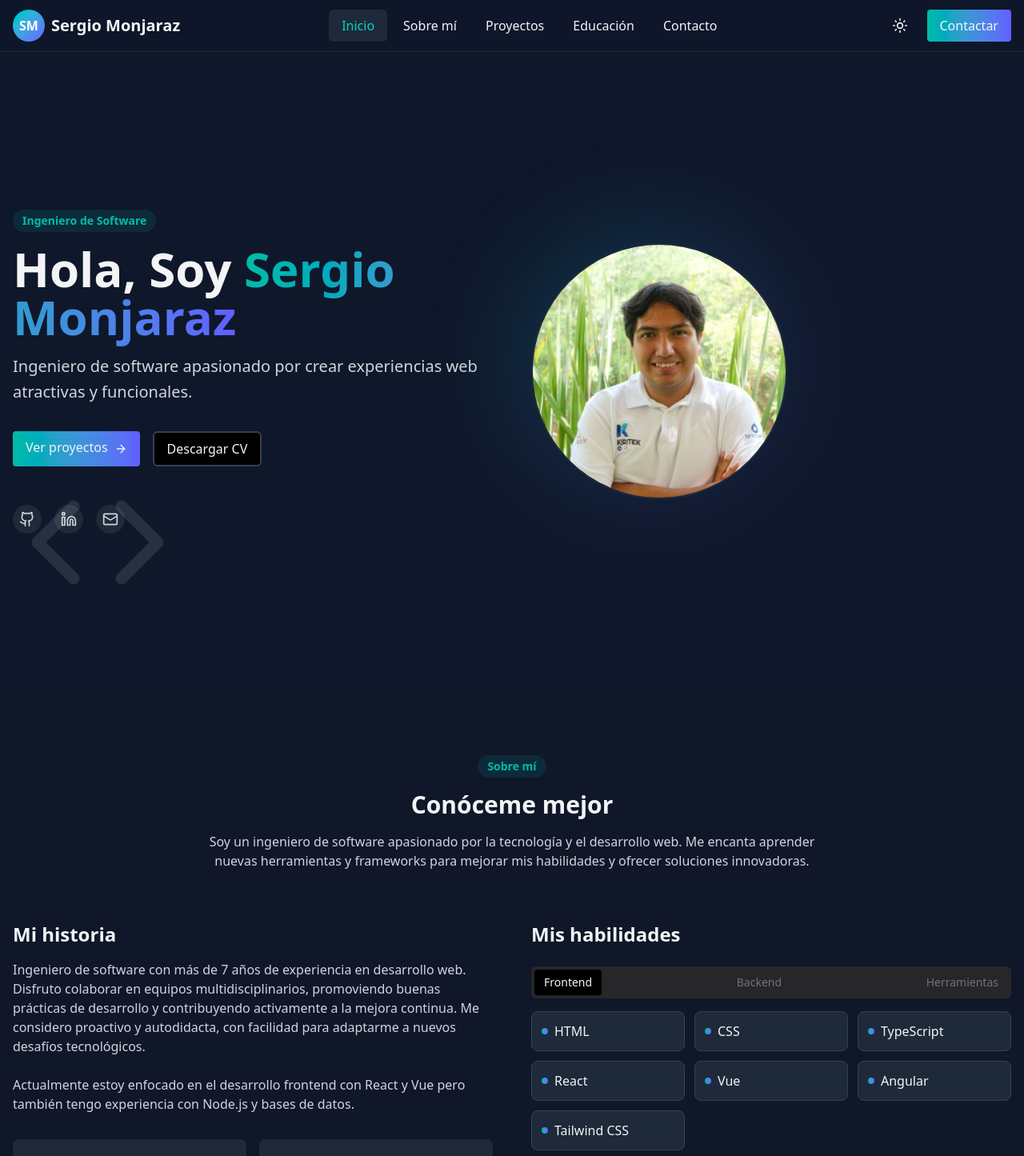
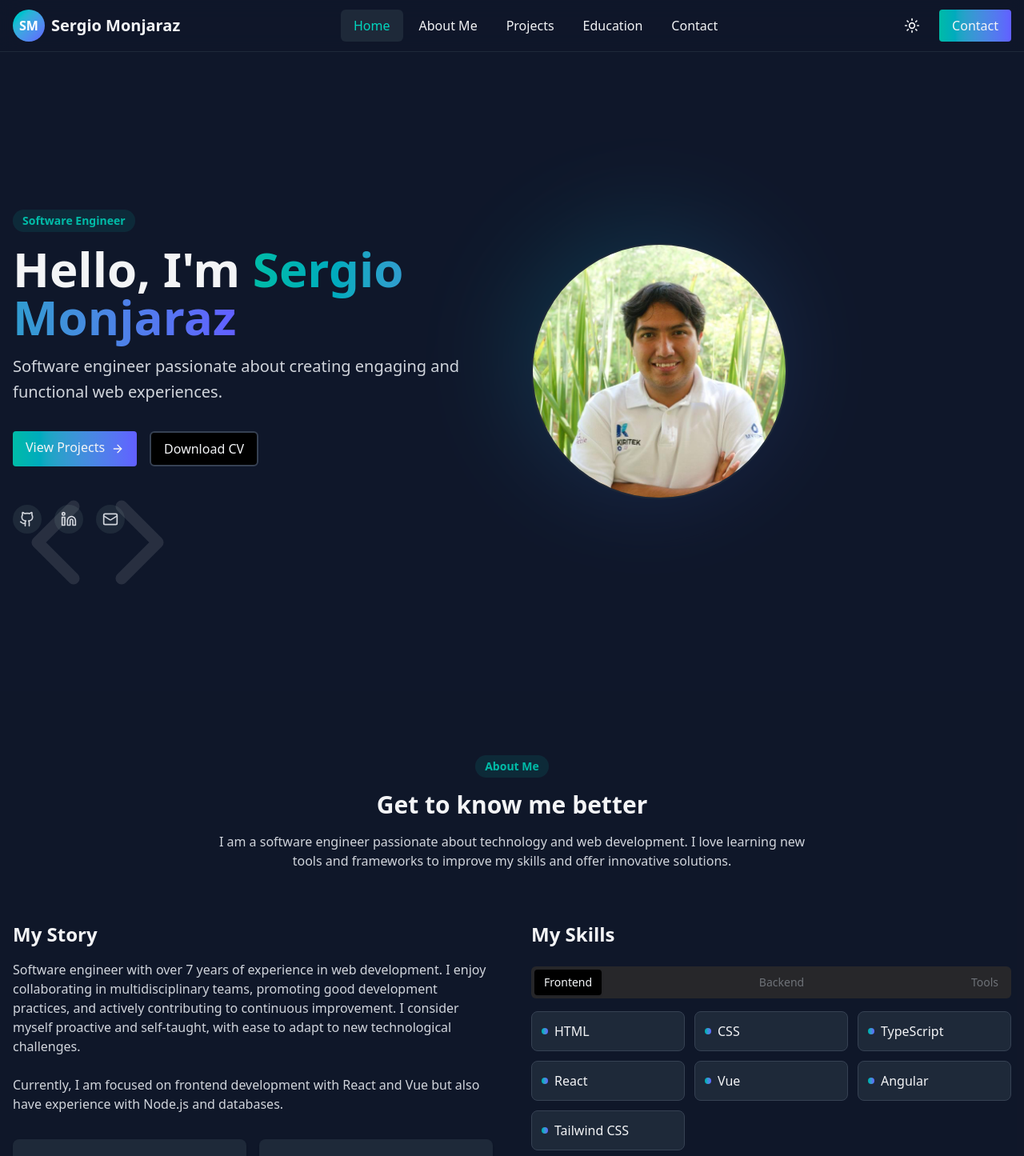
Before and after one commit to sergio-monjaraz-ramirez/sergio-monjaraz-ramirez.github.io, a React (Vite) app: page / in a window 1280 px wide. Shown: the top 1445 px of the page at 80% size. Built offline with nearby package versions, Linux system fonts and the light colour scheme.

Commit message:
Translate text to english

```diff
--- a/src/App.tsx
+++ b/src/App.tsx
@@ -20,11 +20,11 @@ import { Card, CardContent } from "./components/cards";
 
 function App() {
   const navItems = [
-    { id: "home", label: "Inicio", icon: <Code size={18} /> },
-    { id: "about", label: "Sobre mí", icon: <User size={18} /> },
-    { id: "projects", label: "Proyectos", icon: <Briefcase size={18} /> },
-    { id: "education", label: "Educación", icon: <GraduationCap size={18} /> },
-    { id: "contact", label: "Contacto", icon: <Mail size={18} /> },
+    { id: "home", label: "Home", icon: <Code size={18} /> },
+    { id: "about", label: "About Me", icon: <User size={18} /> },
+    { id: "projects", label: "Projects", icon: <Briefcase size={18} /> },
+    { id: "education", label: "Education", icon: <GraduationCap size={18} /> },
+    { id: "contact", label: "Contact", icon: <Mail size={18} /> },
   ];
 
   const skills = [
@@ -42,7 +42,7 @@ function App() {
     },
     { category: "Backend", items: ["Node.js", "Java", "Go", "MongoDB", "SQL"] },
     {
-      category: "Herramientas",
+      category: "Tools",
       items: ["Git", "GitHub", "VS Code", "Figma", "Atlassian"],
     },
   ];
@@ -142,32 +142,32 @@ function App() {
   const education = [
     {
       period: "2009 - 2015",
-      title: "Ingeniería en Sistemas Computacionales",
-      institution: "Tecnológico Nacional de México - Campus Morelia",
+      title: "Computer Systems Engineering",
+      institution: "National Technological Institute of Mexico - Morelia Campus",
       description:
-        "Estudios centrados en desarrollo, programación e ingeneria de software.",
+        "Studies focused on development, programming, and software engineering.",
     },
     {
-      period: "2015 -2017 ",
-      title: "Maestría en Tecnologia Avanzada",
+      period: "2015 - 2017",
+      title: "Master's in Advanced Technology",
       institution:
-        "Instituto Politécnico Nacional - Centro de Inovacion en Ciencia Aplicada y Tecnología Avanzadas",
+        "National Polytechnic Institute - Center for Innovation in Applied Science and Advanced Technology",
       description:
-        "Formación avanzada en tecnologías como vision por computadora, machine learning y procesamiento de imágenes.",
+        "Advanced training in technologies such as computer vision, machine learning, and image processing.",
     },
     {
-      period: "En curso",
-      title: "Certificación en Vue JS",
-      institution: "Plataforma Online",
+      period: "Ongoing",
+      title: "Vue JS Certification",
+      institution: "Online Platform",
       description:
-        "Certificación en desarrollo de aplicaciones web utilizando Vue.js, un framework progresivo para construir interfaces de usuario.",
+        "Certification in web application development using Vue.js, a progressive framework for building user interfaces.",
     },
   ];
 
   const [activeSection, setActiveSection] = useState("home");
   const [darkMode, setDarkMode] = useState(true);
 
-  // Cambiar tema claro/oscuro
+  // Change theme to light/dark
   useEffect(() => {
     if (darkMode) {
       document.documentElement.classList.add("dark");
@@ -176,7 +176,7 @@ function App() {
     }
   }, [darkMode]);
 
-  // Cambiar sección activa basado en scroll
+  // Change active section based on scroll
   useEffect(() => {
     const handleScroll = () => {
       const sections = document.querySelectorAll("section");
@@ -237,10 +237,10 @@ function App() {
               {darkMode ? <Sun size={20} /> : <Moon size={20} />}
             </Button>
             <Button
-              onClick={() => alert("Contactar")}
+              onClick={() => alert("Contact")}
               className="hidden md:flex bg-gradient-to-r from-teal-500 to-indigo-500 hover:from-teal-600 hover:to-indigo-600 text-white border-0"
             >
-              Contactar
+              Contact
             </Button>
           </div>
         </div>
@@ -253,31 +253,30 @@ function App() {
             <div className="grid md:grid-cols-2 gap-12 items-center">
               <div>
                 <Badge className="mb-4 bg-teal-500/10 !text-teal-500 dark:bg-teal-400/10 dark:text-teal-400 hover:bg-teal-500/20 dark:hover:bg-teal-400/20">
-                  Ingeniero de Software
+                  Software Engineer
                 </Badge>
                 <h1 className="text-4xl md:text-6xl font-bold mb-4">
-                  Hola, Soy{" "}
+                  Hello, I'm{" "}
                   <span className="bg-gradient-to-r from-teal-500 to-indigo-500 bg-clip-text text-transparent">
                     Sergio Monjaraz
                   </span>
                 </h1>
                 <p className="text-xl text-gray-600 dark:text-gray-300 mb-8 leading-relaxed">
-                  Ingeniero de software apasionado por crear experiencias web
-                  atractivas y funcionales.
+                  Software engineer passionate about creating engaging and functional web experiences.
                 </p>
                 <div className="flex flex-wrap gap-4">
                   <Button
                     onClick={() => alert("goToProjects")}
                     className="flex bg-gradient-to-r from-teal-500 to-indigo-500 hover:from-teal-600 hover:to-indigo-600 text-white border-0"
                   >
-                    Ver proyectos{" "}
+                    View Projects{" "}
                     <ArrowRight className="ml-2 flex self-center h-4 w-4" />
                   </Button>
                   <Button
                     onClick={() => alert("download")}
                     className="border-gray-300 dark:border-gray-700 border-2  dark:bg-black dark:hover:bg-gray-800 hover:bg-gray-300  rounded-md px-4 py-2 flex items-center"
                   >
-                    Descargar CV
+                    Download CV
                   </Button>
                 </div>
 
@@ -309,7 +308,7 @@ function App() {
                   <div className="w-64 h-64 md:w-80 md:h-80 rounded-full border-2 border-gray-200 dark:border-gray-800 overflow-hidden relative z-10">
                     <img
                       src="/images/foto.jpeg"
-                      alt="Tu foto"
+                      alt="Your photo"
                       className="w-full h-full object-cover"
                     />
                   </div>
@@ -323,32 +322,22 @@ function App() {
           <div className="container mx-auto px-4">
             <div className="max-w-3xl mx-auto text-center mb-16">
               <Badge className="mb-4 bg-teal-500/10 !text-teal-500 dark:bg-teal-400/10 dark:text-teal-400">
-                Sobre mí
+                About Me
               </Badge>
-              <h2 className="text-3xl font-bold mb-4">Conóceme mejor</h2>
+              <h2 className="text-3xl font-bold mb-4">Get to know me better</h2>
               <p className="text-gray-600 dark:text-gray-300">
-                Soy un ingeniero de software apasionado por la tecnología y el
-                desarrollo web. Me encanta aprender nuevas herramientas y
-                frameworks para mejorar mis habilidades y ofrecer soluciones
-                innovadoras.
+                I am a software engineer passionate about technology and web development. I love learning new tools and frameworks to improve my skills and offer innovative solutions.
               </p>
             </div>
 
             <div className="grid md:grid-cols-2 gap-12">
               <div>
-                <h3 className="text-2xl font-semibold mb-4">Mi historia</h3>
+                <h3 className="text-2xl font-semibold mb-4">My Story</h3>
                 <p className="text-gray-600 dark:text-gray-300 mb-6">
-                  Ingeniero de software con más de 7 años de experiencia en
-                  desarrollo web. Disfruto colaborar en equipos
-                  multidisciplinarios, promoviendo buenas prácticas de
-                  desarrollo y contribuyendo activamente a la mejora continua.
-                  Me considero proactivo y autodidacta, con facilidad para
-                  adaptarme a nuevos desafíos tecnológicos.
+                  Software engineer with over 7 years of experience in web development. I enjoy collaborating in multidisciplinary teams, promoting good development practices, and actively contributing to continuous improvement. I consider myself proactive and self-taught, with ease to adapt to new technological challenges.
                 </p>
                 <p className="text-gray-600 dark:text-gray-300 mb-6">
-                  Actualmente estoy enfocado en el desarrollo frontend con React
-                  y Vue pero también tengo experiencia con Node.js y bases de
-                  datos.
+                  Currently, I am focused on frontend development with React and Vue but also have experience with Node.js and databases.
                 </p>
 
                 <div className="grid grid-cols-2 gap-4 mt-8">
@@ -357,7 +346,7 @@ function App() {
                       7+
                     </div>
                     <div className="text-gray-600 dark:text-gray-300">
-                      Años de experiencia
+                      Years of experience
                     </div>
                   </div>
                   <div className="p-4 rounded-lg bg-white dark:bg-gray-800 shadow-sm">
@@ -365,14 +354,14 @@ function App() {
                       6+
                     </div>
                     <div className="text-gray-600 dark:text-gray-300">
-                      Proyectos completados
+                      Completed projects
                     </div>
                   </div>
                 </div>
               </div>
 
               <div>
-                <h3 className="text-2xl font-semibold mb-6">Mis habilidades</h3>
+                <h3 className="text-2xl font-semibold mb-6">My Skills</h3>
                 <Coso
                   className="w-full"
                   tabs={skills.map((skill) => ({
@@ -401,12 +390,11 @@ function App() {
           <div className="container mx-auto px-4">
             <div className="max-w-3xl mx-auto text-center mb-16">
               <Badge className="mb-4 bg-teal-500/10 !text-teal-500 dark:bg-teal-400/10 dark:text-teal-400">
-                Proyectos
+                Projects
               </Badge>
-              <h2 className="text-3xl font-bold mb-4">Mi trabajo reciente</h2>
+              <h2 className="text-3xl font-bold mb-4">My Recent Work</h2>
               <p className="text-gray-600 dark:text-gray-300">
-                Aquí hay una selección de proyectos en los que he trabajado
-                recientemente.
+                Here is a selection of projects I have recently worked on.
               </p>
             </div>
 
@@ -464,13 +452,13 @@ function App() {
           <div className="container mx-auto px-4">
             <div className="max-w-3xl mx-auto text-center mb-16">
               <Badge className="mb-4 bg-teal-500/10 text-teal-500 dark:bg-teal-400/10 dark:text-teal-400">
-                Educación
+                Education
               </Badge>
               <h2 className="text-3xl font-bold mb-4">
-                Mi formación académica
+                My Academic Background
               </h2>
               <p className="text-gray-600 dark:text-gray-300">
-                Mi trayectoria educativa y formación profesional.
+                My educational trajectory and professional training.
               </p>
             </div>
 
@@ -512,11 +500,11 @@ function App() {
           <div className="container mx-auto px-4">
             <div className="max-w-3xl mx-auto text-center mb-16">
               <Badge className="mb-4 bg-teal-500/10 !text-teal-500 dark:bg-teal-400/10 dark:text-teal-400">
-                Contacto
+                Contact
               </Badge>
-              <h2 className="text-3xl font-bold mb-4">¿Hablamos?</h2>
+              <h2 className="text-3xl font-bold mb-4">Shall we talk?</h2>
               <p className="text-gray-600 dark:text-gray-300">
-                ¿Interesado en trabajar juntos o tienes alguna pregunta?
+                Interested in working together or have any questions?
               </p>
             </div>
 
@@ -525,11 +513,10 @@ function App() {
                 <div className="grid md:grid-cols-5">
                   <div className="md:col-span-2 bg-gradient-to-br from-teal-500 to-indigo-500 p-8 text-white">
                     <h3 className="text-2xl font-semibold mb-6">
-                      Información de contacto
+                      Contact Information
                     </h3>
                     <p className="mb-8 opacity-90">
-                      Completa el formulario y me pondré en contacto contigo lo
-                      antes posible.
+                      Complete the form and I will get in touch with you as soon as possible.
                     </p>
 
                     <div className="space-y-6">
@@ -566,7 +553,7 @@ function App() {
                             htmlFor="name"
                             className="block text-sm font-medium mb-2 text-gray-700 dark:text-gray-300"
                           >
-                            Nombre
+                            Name
                           </label>
                           <input
                             type="text"
@@ -593,7 +580,7 @@ function App() {
                           htmlFor="subject"
                           className="block text-sm font-medium mb-2 text-gray-700 dark:text-gray-300"
                         >
-                          Asunto
+                          Subject
                         </label>
                         <input
                           type="text"
@@ -606,7 +593,7 @@ function App() {
                           htmlFor="message"
                           className="block text-sm font-medium mb-2 text-gray-700 dark:text-gray-300"
                         >
-                          Mensaje
+                          Message
                         </label>
                         <textarea
                           id="message"
@@ -615,7 +602,7 @@ function App() {
                         />
                       </div>
                       <Button className="w-full bg-gradient-to-r from-teal-500 to-indigo-500 hover:from-teal-600 hover:to-indigo-600 text-white border-0">
-                        Enviar mensaje
+                        Send Message
                       </Button>
                     </form>
                   </div>
```
